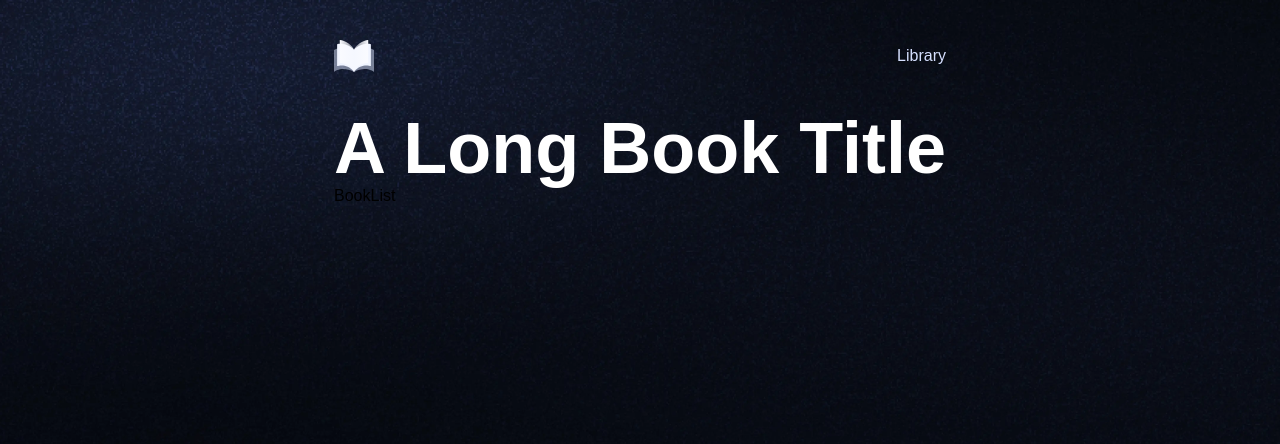
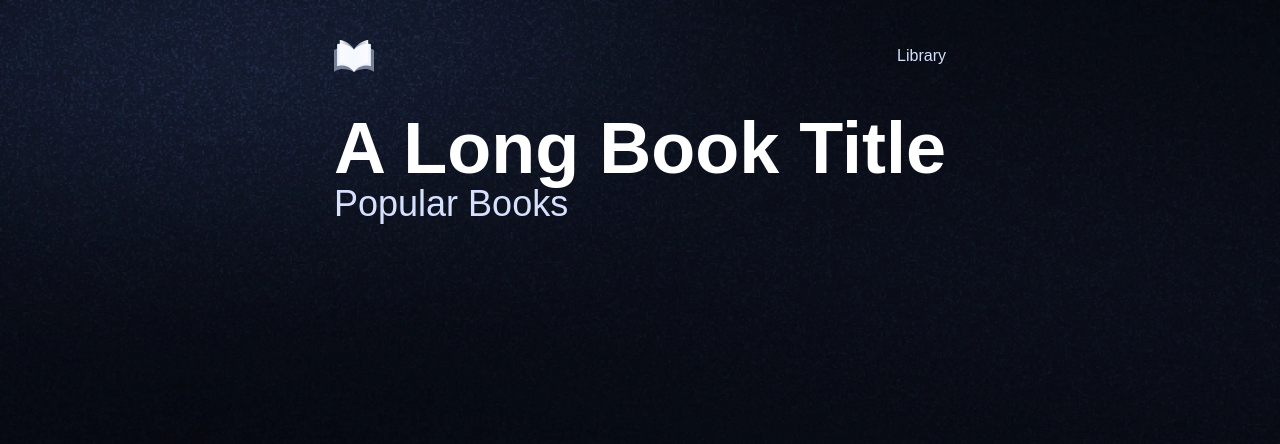
Before and after one commit to husen004/university-library, a Next.js app: page / in a window 1280 px wide. Shown: the top 444 px of the page. Built offline with nearby package versions, Linux system fonts and the light colour scheme; a web font is replaced by a local one.

Commit message:
data added

```diff
--- a/components/BookList.tsx
+++ b/components/BookList.tsx
@@ -2,7 +2,9 @@ import React from 'react'
 
 const BookList = () => {
   return (
-    <div>BookList</div>
+    <section className=''>
+        <h2 className='font-bebas-neue text-4xl text-light-100'>Popular Books</h2>
+    </section>
   )
 }
 
```
Also changed, not shown: constants/index.ts (added).
